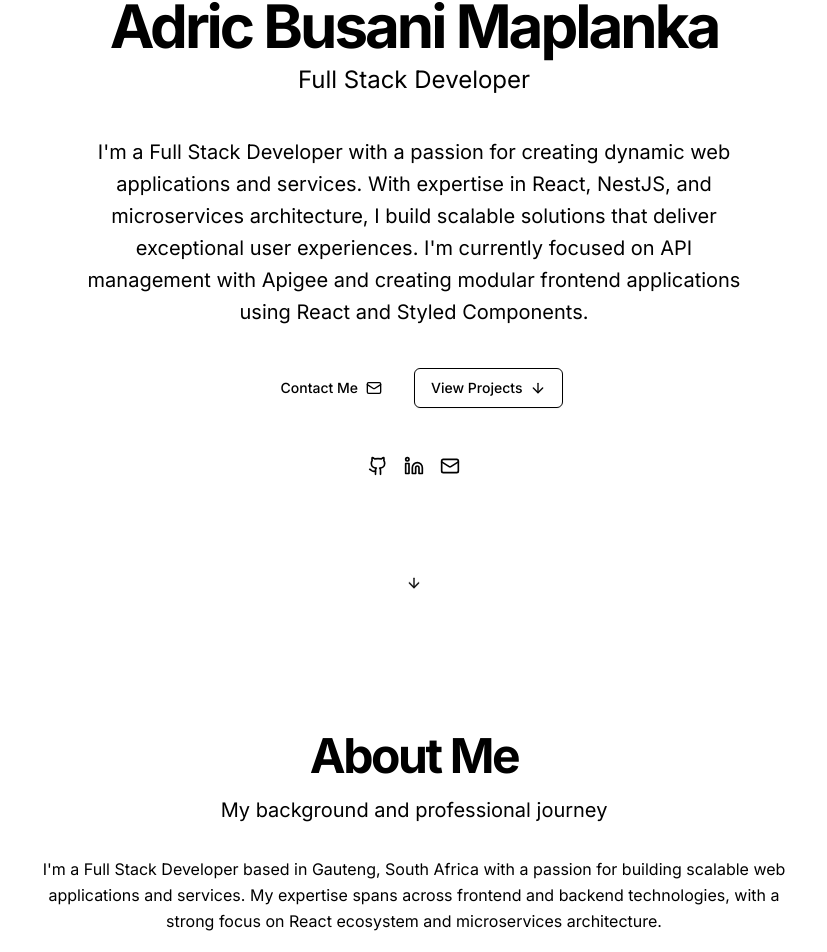
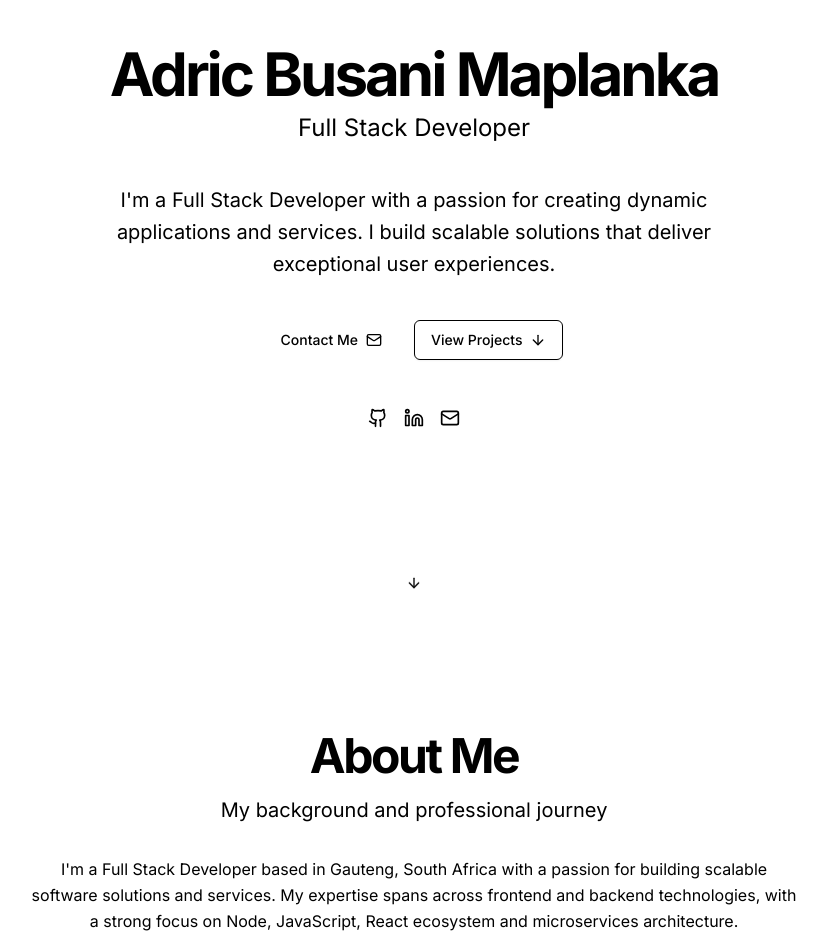
Before and after one commit to adricbmaplanka/portfolio, a Next.js app: page / in a window 1280 px wide. Shown: the part 164-1116 px from the top of the page, without its empty margins (226-1053 px from the left). Built offline with nearby package versions, Linux system fonts and the light colour scheme.

Commit message:
fixed introduction and about me section

```diff
--- a/src/app/layout.tsx
+++ b/src/app/layout.tsx
@@ -15,7 +15,7 @@ const fontSans = FontSans({
 export const metadata: Metadata = {
   title: "Adric Busani Maplanka | Full Stack Developer",
   description:
-    "Personal portfolio of Adric Busani Maplanka, a Full Stack Developer specializing in React, NestJS, and Microservices",
+    "Personal portfolio of Adric Busani Maplanka, a Full Stack Developer",
 };
 
 export default function RootLayout({
--- a/src/components/sections/about.tsx
+++ b/src/components/sections/about.tsx
@@ -57,9 +57,10 @@ export function About() {
           >
             <p className="leading-relaxed text-muted-foreground">
               I'm a Full Stack Developer based in {ABOUT_DATA.location} with a
-              passion for building scalable web applications and services. My
+              passion for building scalable software solutions and services. My
               expertise spans across frontend and backend technologies, with a
-              strong focus on React ecosystem and microservices architecture.
+              strong focus on Node, JavaScript, React ecosystem and
+              microservices architecture.
             </p>
           </motion.div>
 
--- a/src/constants/index.ts
+++ b/src/constants/index.ts
@@ -2,7 +2,7 @@
 export const ABOUT_DATA = {
   name: "Adric Busani Maplanka",
   title: "Full Stack Developer",
-  description: `I'm a Full Stack Developer with a passion for creating dynamic web applications and services. With expertise in React, NestJS, and microservices architecture, I build scalable solutions that deliver exceptional user experiences. I'm currently focused on API management with Apigee and creating modular frontend applications using React and Styled Components.`,
+  description: `I'm a Full Stack Developer with a passion for creating dynamic applications and services. I build scalable solutions that deliver exceptional user experiences.`,
   location: "Gauteng, South Africa",
   email: "adricbusanim@gmail.com",
   phone: "+27844652844",
```
